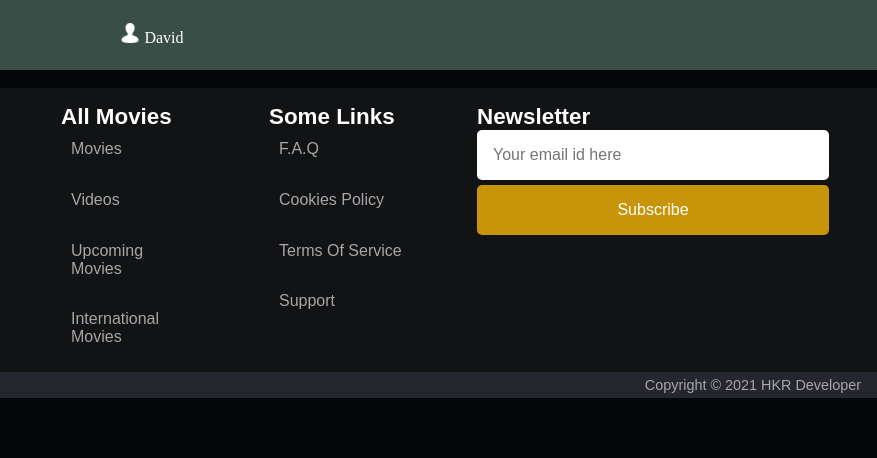
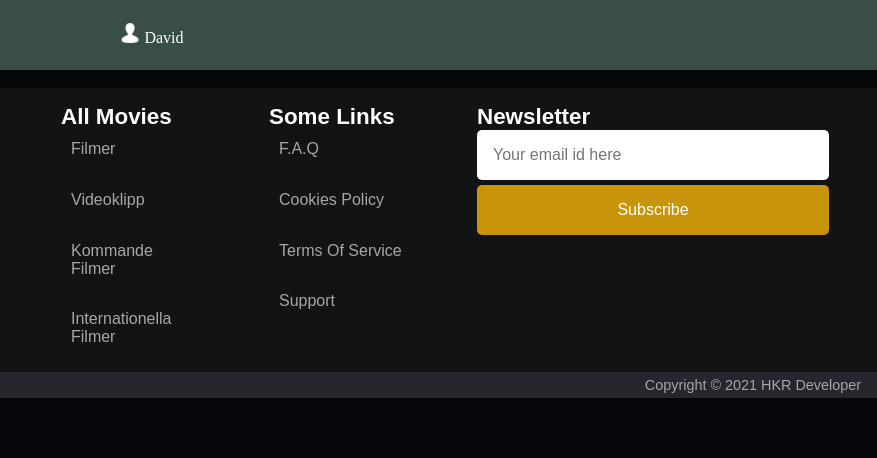
Before and after one commit to sleeping10/-Filmvisarna_AB, a website: page frontend/index.html in a window 1280 px wide. Shown: the full height of the page, 403-1280 px from the left. Drawn offline with nearby package versions, Linux system fonts and the light colour scheme; no server answers; a web font is replaced by a local one.

Commit message:
some updates

```diff
--- a/frontend/index.html
+++ b/frontend/index.html
@@ -64,16 +64,16 @@
      <ul>
 
       <li>
-       <a href="#Movies">Movies</a>
+       <a href="#Filmer">Filmer</a>
       </li>
       <li>
-       <a href="#Videos">Videos</a>
+       <a href="#videoklipp">Videoklipp</a>
       </li>
       <li>
-       <a href="#Upcoming-Movies">Upcoming Movies</a>
+       <a href="#Kommande-filmer">Kommande Filmer</a>
       </li>
       <li>
-       <a href="#International-Movies">International Movies</a>
+       <a href="#Internationella-filmer">Internationella Filmer</a>
       </li>
      </ul>
 
```
